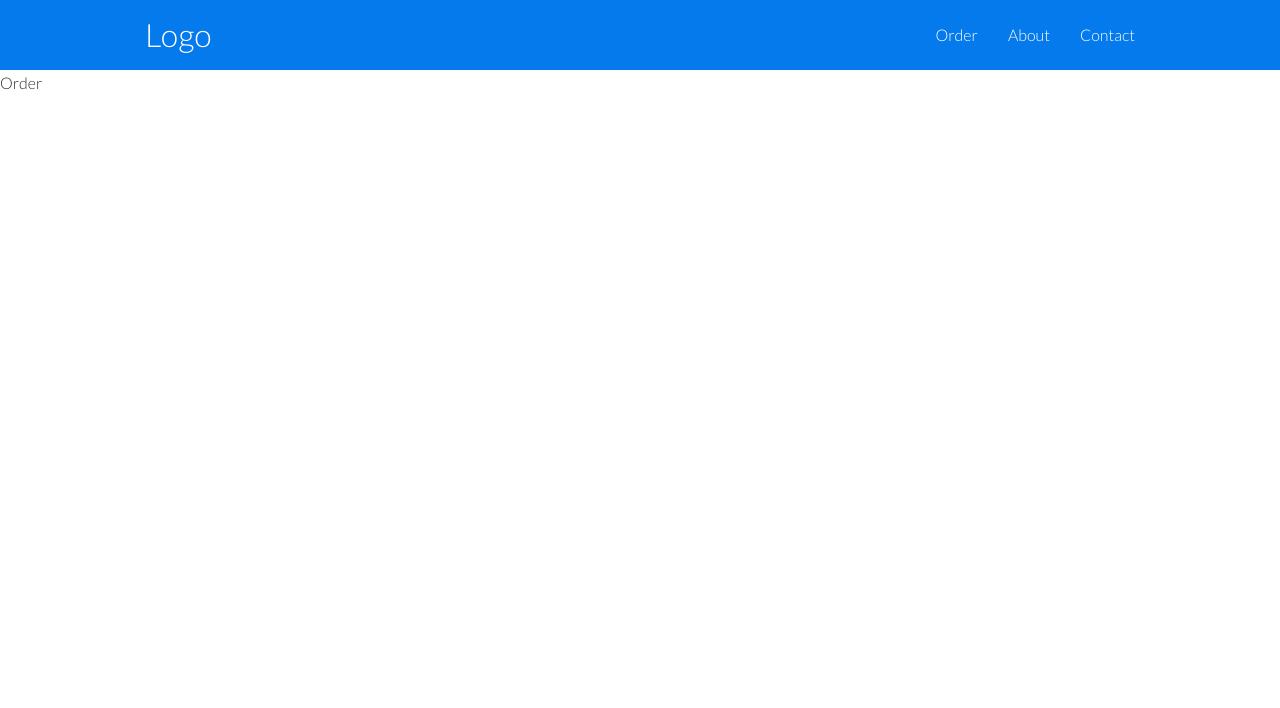
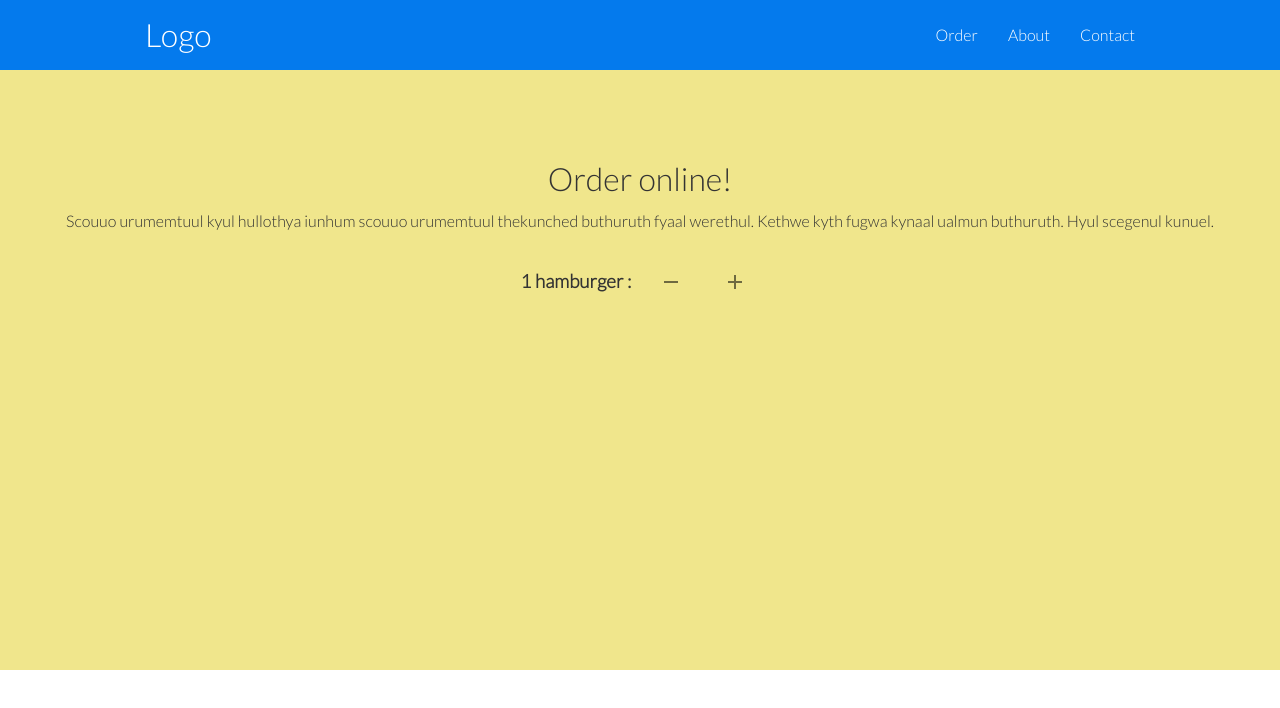
Before and after one commit to Stofi09/Carpathian, a React (Create React App) app: page /order in a window 1280 px wide. Shown: the top 708 px of the page. Built offline with nearby package versions, Linux system fonts and the light colour scheme.

Commit message:
FoodComponent added

```diff
--- a/package.json
+++ b/package.json
@@ -4,6 +4,7 @@
   "private": true,
   "dependencies": {
     "@material-ui/core": "^4.12.3",
+    "@material-ui/icons": "^4.11.2",
     "@testing-library/jest-dom": "^5.11.4",
     "@testing-library/react": "^11.1.0",
     "@testing-library/user-event": "^12.1.10",
--- a/src/App.css
+++ b/src/App.css
@@ -197,6 +197,27 @@ span {
   transform: translate(-50%, -30%);
 }
 
+/*Order*/
+
+.order{
+  height: 600px;
+  background-color: khaki;
+  text-align: center;
+}
+.text{
+  position: absolute;
+  top:150px;
+  right:0;
+  left:0;
+}
+
+/*FoodComponent*/
+.form .grid{
+  display: grid;
+  grid-template-columns: auto auto auto;
+}
+
+
 /*Media*/
 
 
@@ -355,14 +376,9 @@ span {
 .grid {
   display: grid;
   grid-template-columns: repeat(2, 1fr);
-  gap: 20px;
   justify-content: center;
   align-items: center;
   height: 100%;
-}
-
-.grid-3 {
-  grid-template-columns: repeat(3, 1fr);
 }
 
 /* Margin */
--- /dev/null
+++ b/src/Components/FoodComponent.js
@@ -0,0 +1,28 @@
+import React from 'react'
+import IconButton from '@material-ui/core/IconButton';
+import AddButton from '@material-ui/icons/Add';
+import RemoveButton from '@material-ui/icons/Remove';
+
+export const FoodComponent = ({Name, Description}) => {
+    const removeOnClick = () => {
+        console.log("asd");
+    }
+
+    const AddOnClick = () => {
+        console.log("asd");
+    }
+
+    return (
+        <div className="form m-2">
+            <div className="grid">
+                <h3>{Name} {Description} : </h3>
+                <IconButton onClick={removeOnClick} aria-label="delete">
+                    <RemoveButton />
+                </IconButton>
+                <IconButton onClick={AddOnClick} aria-label="delete">
+                    <AddButton />
+                </IconButton>
+            </div>
+        </div>
+    )
+}
--- a/src/Components/Order.js
+++ b/src/Components/Order.js
@@ -1,9 +1,31 @@
-import React from 'react'
+import React,{useState} from 'react'
+import { FoodComponent } from './FoodComponent';
 
 export const Order = () => {
+
+    const [food, setFood] = useState({
+        menu1:
+        [
+            {
+                id:1,
+                main:"hamburger"
+            },
+            {
+                id:2,
+                main:"cheeseburger"
+            }
+        ],
+    })
     return (
-        <div>
-            Order
+        <div className="order">
+           <div className="flex p-2">
+               <div className="text">
+                    <h1>Order online!</h1>
+                    <h4>Scouuo urumemtuul kyul hullothya iunhum scouuo urumemtuul thekunched buthuruth fyaal werethul. Kethwe kyth fugwa kynaal ualmun buthuruth. Hyul scegenul kunuel.</h4>
+                    <FoodComponent Name = {food.menu1[0].id}
+                    Description={food.menu1[0].main}/>
+                </div>
+           </div>
         </div>
     )
 }
```
Also changed, not shown: 1 other file (tests, documents, lock files or other folders).
